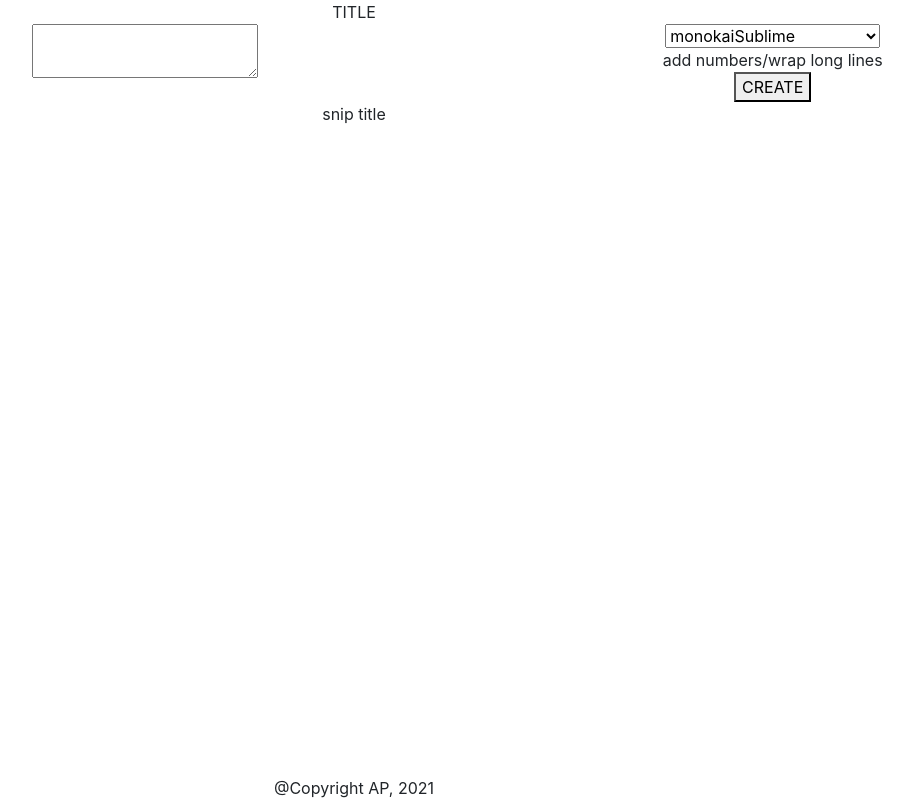
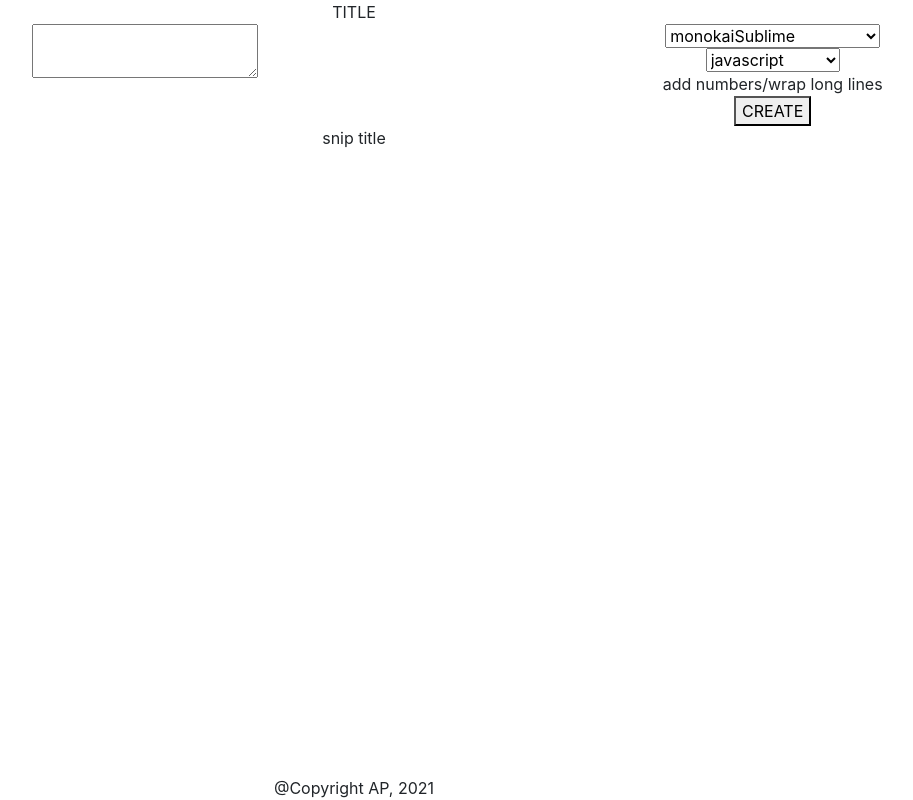
Before and after one commit to ozzychel/snippet_maker, a React (Create React App) app: page / in a window 1280 px wide. Shown: the whole page, without its empty margins (286-1199 px from the left). Built offline with nearby package versions, Linux system fonts and the light colour scheme.

Commit message:
add language options choice and functionality

```diff
--- a/src/App.tsx
+++ b/src/App.tsx
@@ -3,6 +3,11 @@ import './App.css';
 import SyntaxHighlighter from 'react-syntax-highlighter';
 import * as style from 'react-syntax-highlighter/dist/esm/styles/hljs';
 import jsbeautifier from 'js-beautify';
+
+const getLangs = (obj: any) => {
+  return obj["supportedLanguages"];
+}
+const supportedLanguages = getLangs(SyntaxHighlighter);
 
 type Props = {}
 
@@ -11,13 +16,15 @@ type State = {
   userInput: string,
   snippets: snipObj[],
   outStyle: string,
+  outLang: string
 };
 
 type snipObj = {
   txt: string,
   style: string,
+  lang: string,
   lineNums: boolean,
-  wrapLong: boolean
+  wrapLines: boolean
 }
 
 class App extends React.Component<Props, State> {
@@ -26,8 +33,9 @@ class App extends React.Component<Props, State> {
     userInput: "",
     snippets: [],
     outStyle: "monokaiSublime",
+    outLang: "javascript",
     lineNums: true,
-    wrapLong: true
+    wrapLines: true
   };
 
   handleOnChange: React.ChangeEventHandler<HTMLTextAreaElement> = (e) => {
@@ -45,23 +53,29 @@ class App extends React.Component<Props, State> {
   addSnippet = (txt: string) => {
     let res = jsbeautifier(txt);
     this.setState({ snippets: [...this.state.snippets,
-      {txt: res, style: this.state.outStyle, lineNums: this.state.lineNums, wrapLong: this.state.wrapLong}
+      {txt: res, style: this.state.outStyle, lang: this.state.outLang, lineNums: this.state.lineNums, wrapLines: this.state.wrapLines}
     ]});
   }
 
   render () {
     const styleNames: string[] = Object.keys(style);
 
-    const options: JSX.Element[] = styleNames.map((el, i) => (
+    const styleOptions: JSX.Element[] = styleNames.map((el:string, i:number) => (
       <option key={i} value={el}>{el}</option>
     ))
 
-    const readySnippets: JSX.Element[] = this.state.snippets.map((el, i) => (
+    const langOptions: JSX.Element[] = supportedLanguages.map((el:string, i:number) => (
+      <option key={i} value={el}>{el}</option>
+    ))
+
+
+    const readySnippets: JSX.Element[] = this.state.snippets.map((el, i:number) => (
       <li className="snippet" key={i}>
         <SyntaxHighlighter
-          showLineNumbers
-          language="javascript"
           style={style[el['style']]}
+          language={el['lang']}
+          showLineNumbers={el['lineNums']}
+          wrapLines
         >
           {el['txt']}
         </SyntaxHighlighter>
@@ -84,19 +98,33 @@ class App extends React.Component<Props, State> {
 
             <div className="options-wrapper col-4">
               <div className="options-inner">
+
                 <div>
-
                   <select
                     value={this.state.outStyle}
                     onChange={(e:React.ChangeEvent<HTMLSelectElement>,):void => {
                       this.setState({ outStyle: e.currentTarget.value})
                     }}
                   >
-                    {options}
+                    {styleOptions}
                   </select>
+                </div>
 
+                <div>
+                  <select
+                    value={this.state.outLang}
+                    onChange={(e:React.ChangeEvent<HTMLSelectElement>,):void => {
+                      this.setState({ outLang: e.currentTarget.value})
+                    }}
+                  >
+                    {langOptions}
+                  </select>
                 </div>
+
+
+
                 <div>add numbers/wrap long lines</div>
+
                 <div className="button-cont">
                   <button
                     id="btn-submit"
```
